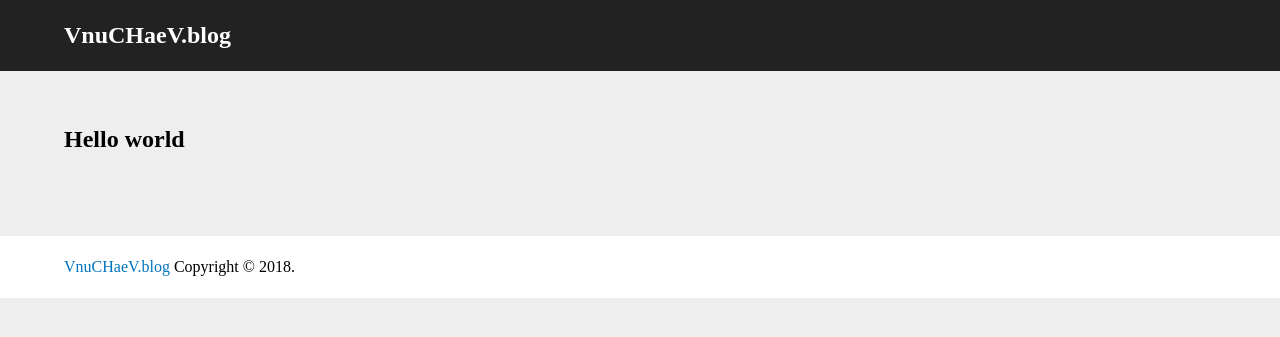
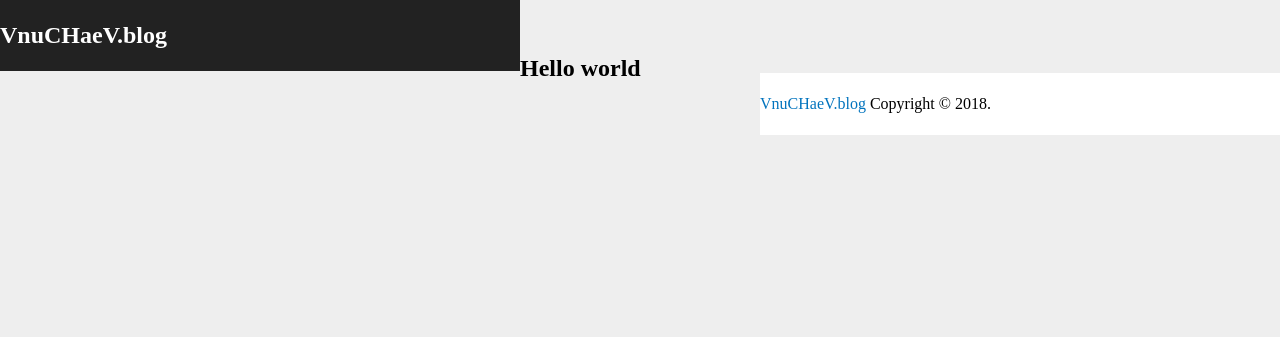
Before and after one commit to vitoyucepi/blog, a Jekyll site: the page built from index.html, in a window 1280 px wide. Shown: the top 337 px of the page. Built offline with Jekyll 4.4.1, drawn with Linux system fonts in a browser that asks for light colours.

Commit message:
Use flex

```diff
--- a/css/default.css
+++ b/css/default.css
@@ -3,9 +3,15 @@ html, body {
 	margin: 0;
 	background: #eee
 }
+body {
+	display: flex;
+	align-items: center;
+	justify-content: center;
+}
 #header {
 	width: 100%;
 	background: #222;
+	align-self: flex-start;
 }
 #header a {
 	text-decoration: none;
@@ -21,6 +27,7 @@ html, body {
 	width: 100%;
 	background: #fff;
 	margin-top: 30px;
+	align-self: flex-end;
 }
 #footer div {
 	max-width: 1152px;
@@ -37,5 +44,4 @@ html, body {
 	min-height: 100px;
 	max-width: 1152px;
 	min-width: 240px;
-	margin: 0 auto;
 }
```
